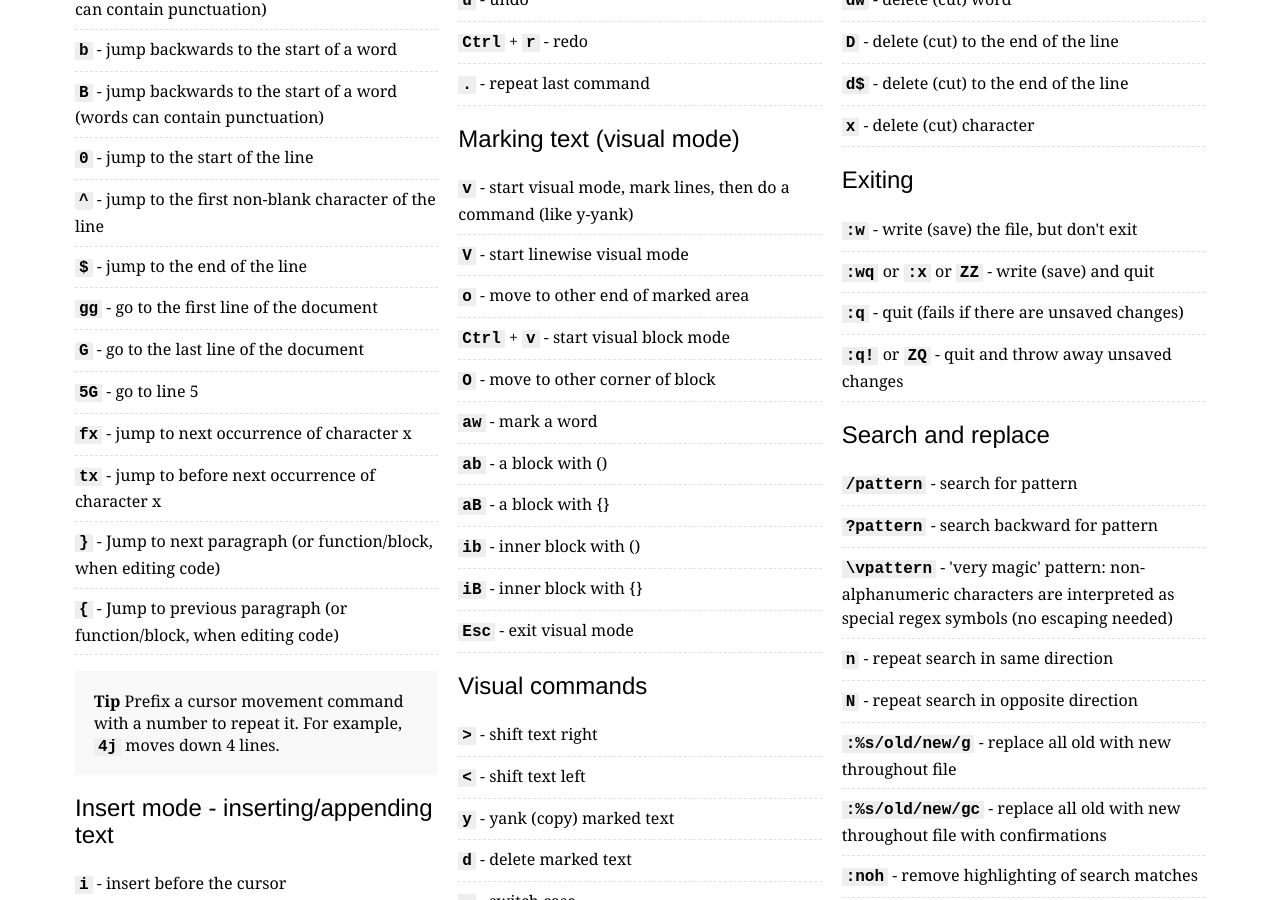
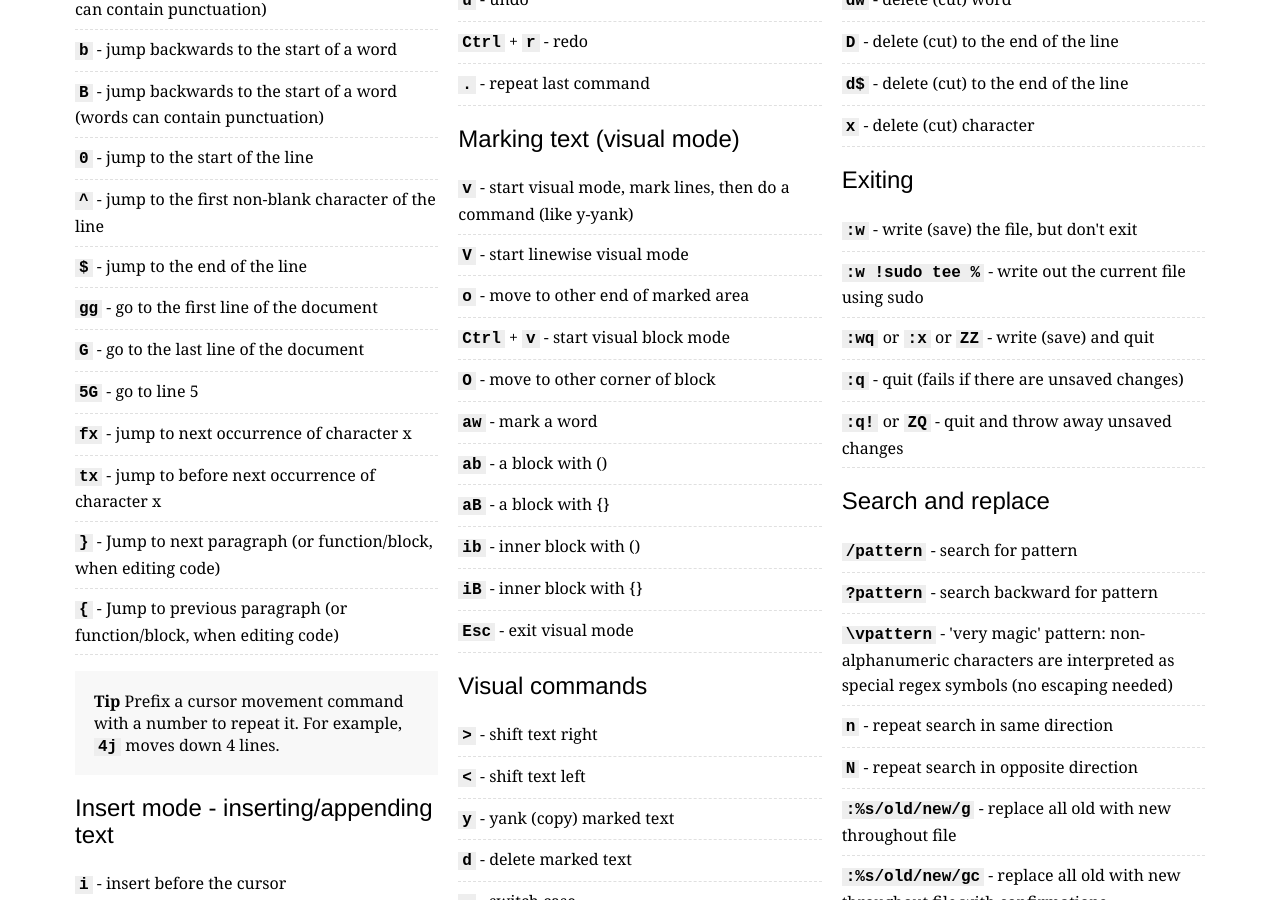
Before and after one commit to rtorr/vim-cheat-sheet, a Jekyll site: the page built from index.html, in a window 1280 px wide and 900 px high, scrolled down 496 px. Built offline with Jekyll 4.4.1, drawn with Linux system fonts in a browser that asks for light colours.

Commit message:
Add :w !sudo tee %

```diff
--- a/_config.yml
+++ b/_config.yml
@@ -114,6 +114,7 @@ defaults:
         title: "Exiting"
         commands:
           colonw: "write (save) the file, but don't exit"
+          colonwsudo: "write out the current file using sudo"
           colonwq: "write (save) and quit"
           colonx: "write (save) and quit"
           colonq: "quit (fails if there are unsaved changes)"
--- a/_layouts/page.html
+++ b/_layouts/page.html
@@ -102,6 +102,7 @@ layout: default
         <h2>{{ page.exiting.title }}</h2>
         <ul>
           <li><kbd>:w</kbd> - {{ page.exiting.commands.colonw }}</li>
+          <li><kbd>:w !sudo tee %</kbd> - {{ page.exiting.commands.colonwsudo }}</li>
           <li><kbd>:wq</kbd> or <kbd>:x</kbd> or <kbd>ZZ</kbd> - {{ page.exiting.commands.colonwq }}</li>
           <li><kbd>:q</kbd> - {{ page.exiting.commands.colonq }}</li>
           <li><kbd>:q!</kbd> or <kbd>ZQ</kbd> - {{ page.exiting.commands.colonqbang }}</li>
```
